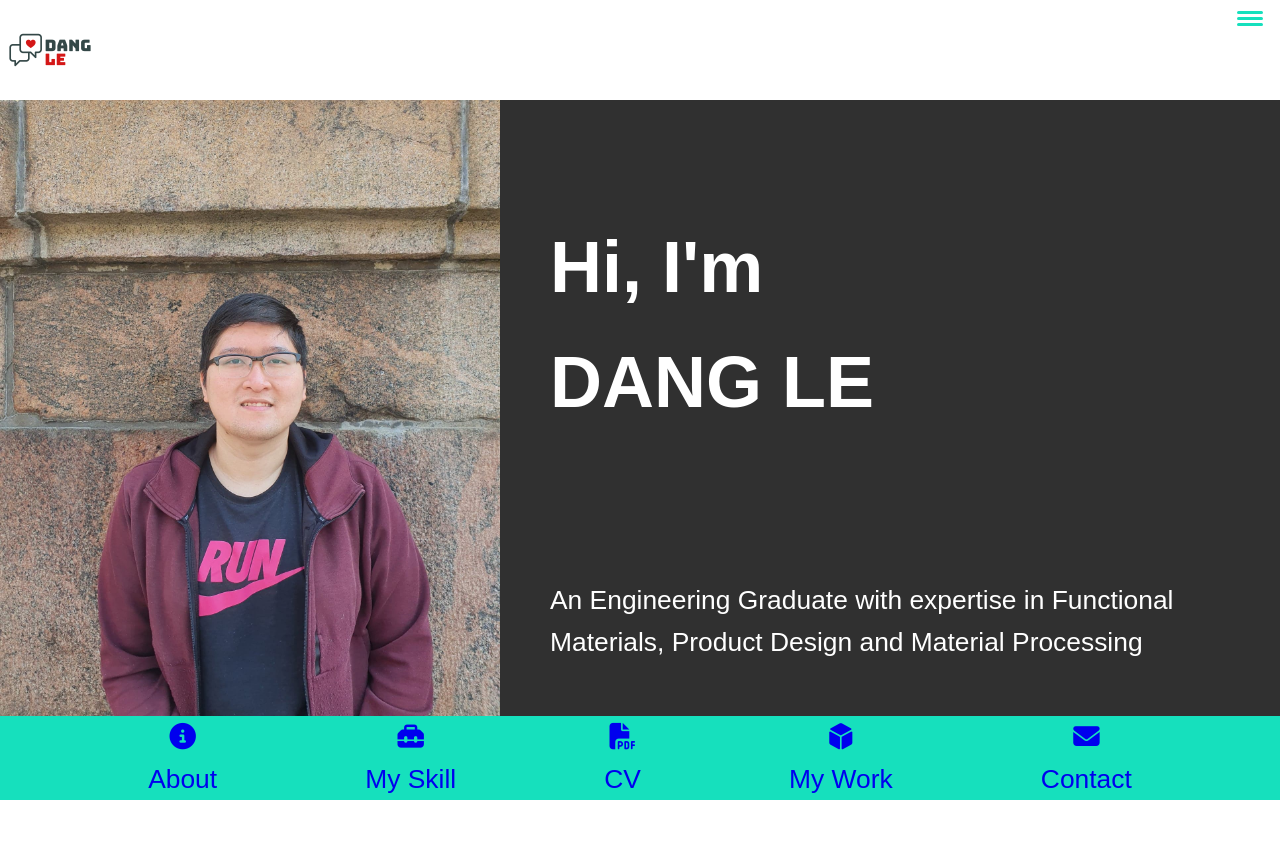
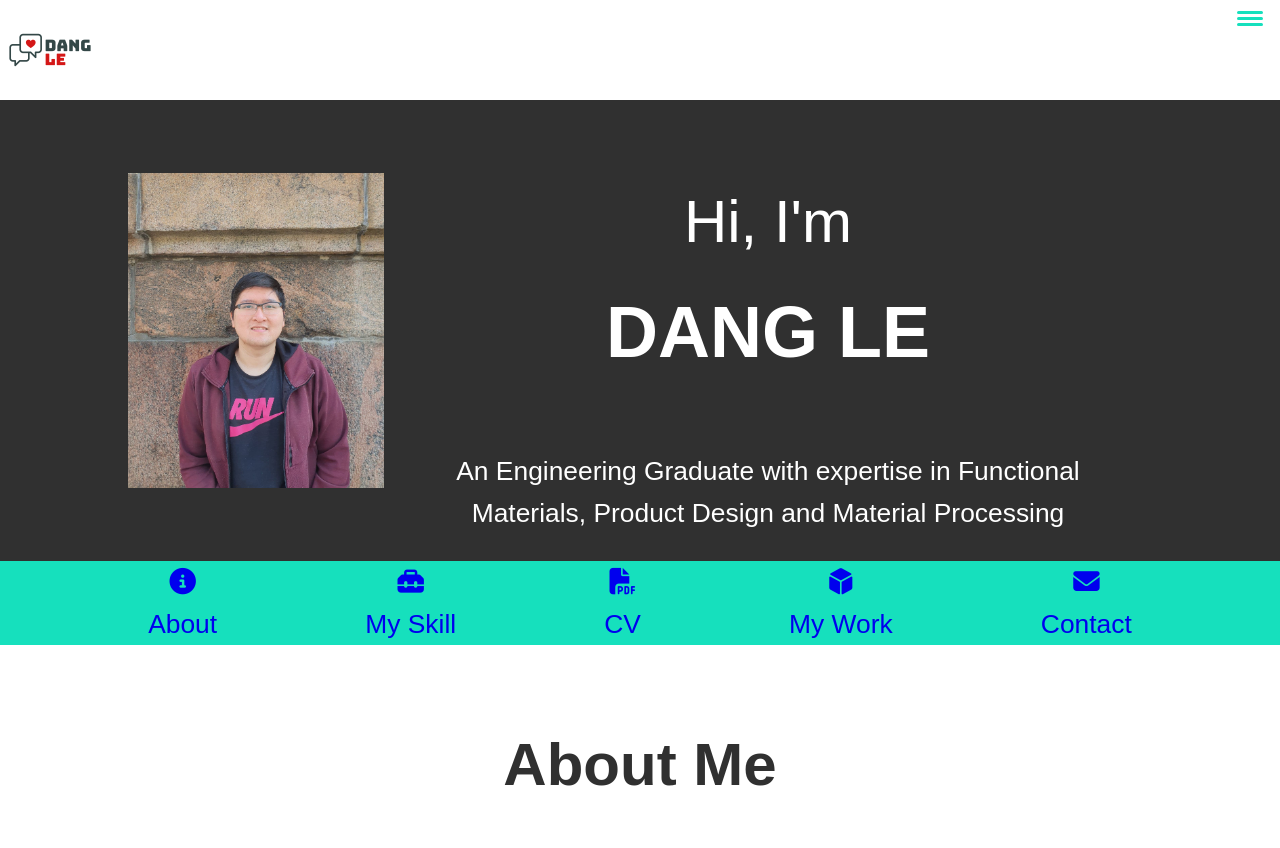
Before and after one commit to silvercoyote97/free-code-camp, a plain HTML site: page portfolio-page-Dang-Le/index.html in a window 1280 px wide. Shown: the top 848 px of the page. Drawn offline with Linux system fonts and the light colour scheme; files whose address does not match are found by name.

Commit message:
Fix intro

```diff
--- a/portfolio-page-Dang-Le/assets/style.css
+++ b/portfolio-page-Dang-Le/assets/style.css
@@ -11,6 +11,7 @@
     --ff-primary: 'Source Sans Pro', sans-serif;
     --ff-secondary: 'Source Code Pro', monospace;
     --fw-reg: 200;
+    --fw-half-reg: 400;
     --fw-bold: 900;
     --clr-light: #fff;
     --clr-dark: #303030;
@@ -256,36 +257,28 @@ a {
     max-width: 100px;
 }
 
-@media (min-width: 800px) {
+@media (min-width: 1280px) {
+    /* New style in flex*/
+    .intro {
+        padding-top: 0;
+    }
+    .intro-main {
+        display: flex;
+        flex-direction: row;
+        justify-content: space-around;
+    }
     .profile-photo {
-        grid-area: photo;
-        width: 500px;
-        height: auto;
-        margin: 0 0 0 0;
-        /* width: 80%; */
+        flex: 1;
     }
-    .section__title--intro {
-        grid-area: intro;
-        text-align: left;
-        padding-top: 50px;
-        padding-left: 50px;
+    .profile-section {
+        flex: 3
     }
-    .section__subtitle--intro {
-        grid-area: subtitle;
-        text-align: left;
-        padding-left: 50px;
-        padding-top: 0px;
+    .buffer {
+        flex: 0.5
     }
-    .intro-list {
-        grid-area: intro-list;
-        justify-content: space-evenly;
-    }
-    .intro {
-        display: grid;
-        padding-top: 0px;
-        grid-template-columns: auto auto;
-        grid-template-rows: auto auto auto auto;
-        grid-template-areas: "photo intro" "photo intro" "photo subtitle" "intro-list intro-list";
+    .small-text {
+        font-size: var(--fs-h2);
+        font-weight: var(--fw-half-reg);
     }
 }
 
--- a/portfolio-page-Dang-Le/index.html
+++ b/portfolio-page-Dang-Le/index.html
@@ -32,9 +32,15 @@
     <div class="content">
         <!-- Introduction -->
         <section class="intro" id="home">
-            <div class="profile-photo"><img src="assets/profile-photo1.jpg" alt="profile photo"></div>
-            <h1 class="section__title section__title--intro">Hi, I'm <br> DANG LE</h1>
-            <p class="section__subtitle section__subtitle--intro">An Engineering Graduate with expertise in Functional Materials, Product Design and Material Processing</p>
+            <div class='intro-main'>
+                <div class="buffer"></div>
+                <div class="profile-photo"><img src="assets/profile-photo1.jpg" alt="profile photo"></div>
+                <div class='profile-section'>
+                    <h1 class="section__title section__title--intro"><span class='small-text'>Hi, I'm</span> <br> DANG LE</h1>
+                    <p class="section__subtitle section__subtitle--intro">An Engineering Graduate with expertise in Functional Materials, Product Design and Material Processing</p>
+                </div>
+                <div class="buffer"></div>
+            </div>
             <ul class="intro-list">
                 <li class="intro-list__item"><a href="#about"><i class="fas fa-info-circle"></i><br>About</a></li>
                 <li class="intro-list__item"><a href="#skill"><i class="fas fa-toolbox"></i><br>My Skill</a></li>
```
